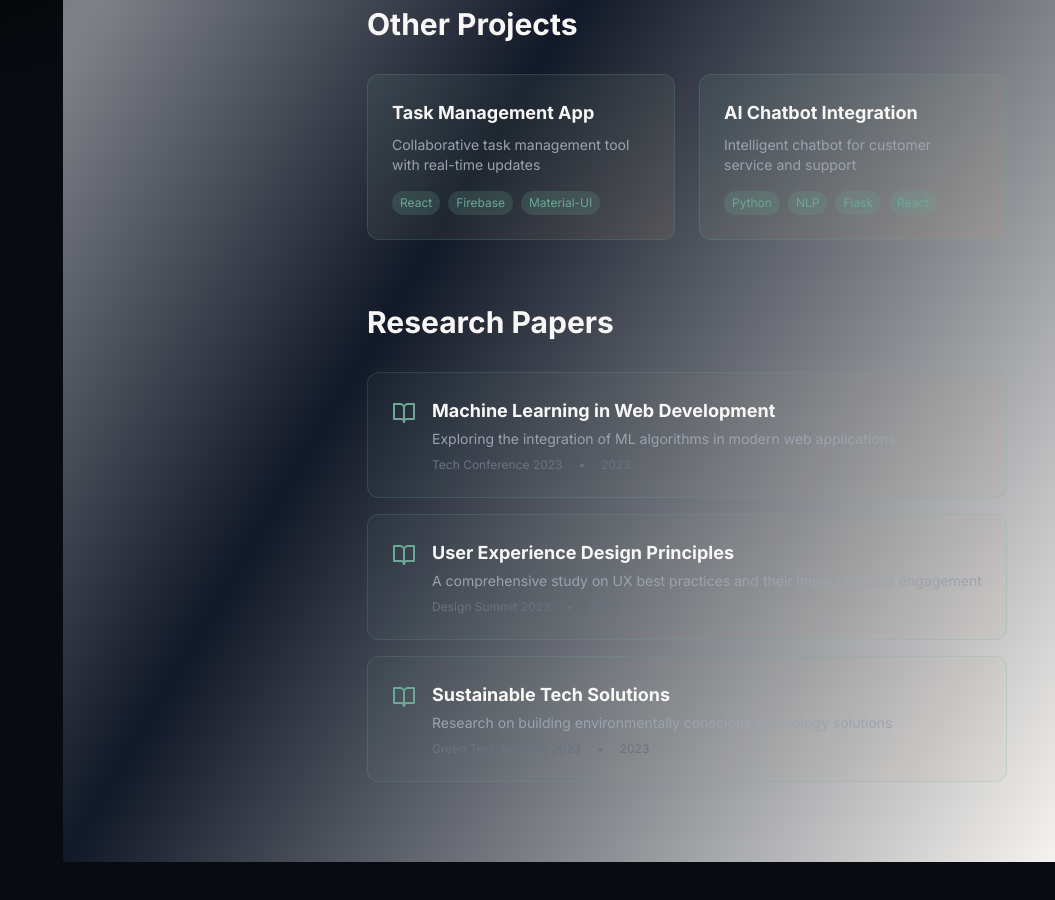
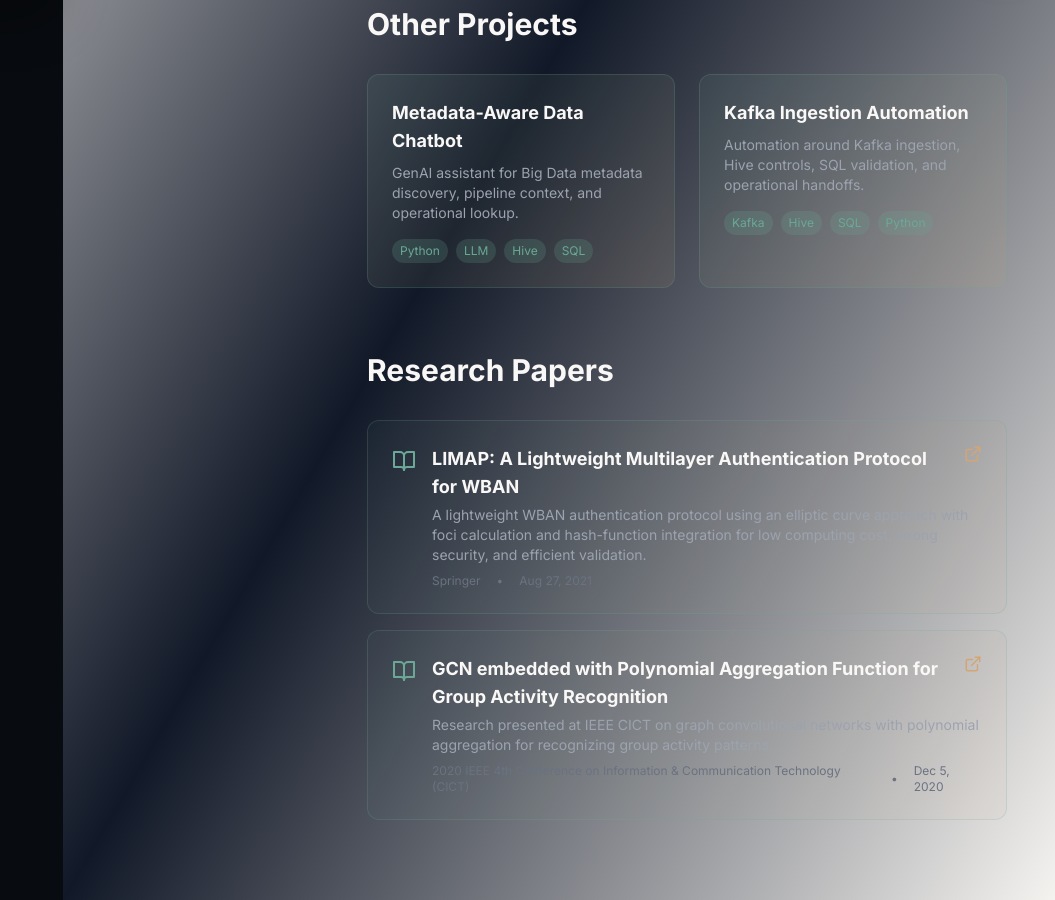
Before and after one commit to anjali-vashisth/anjali-vashisth.github.io, a Next.js app: page /research in a window 1280 px wide. Shown: the part 802-1702 px from the top of the page, without its empty margins (225-1280 px from the left). Before the commit the page ends 1664 px from the top, so only its background shows below. Built offline with nearby package versions, Linux system fonts and the light colour scheme.

Commit message:
change 5 gpt

```diff
--- a/app/achievements/page.tsx
+++ b/app/achievements/page.tsx
@@ -1,7 +1,7 @@
 "use client";
 
 import { motion } from "framer-motion";
-import { Award, Trophy, Star, Download, Award as CertIcon, Zap } from "lucide-react";
+import { Award, Trophy, Star, Download, ExternalLink, Zap } from "lucide-react";
 
 const achievements = [
   {
@@ -46,6 +46,8 @@ const certifications = [
   { title: "Scrum Master Certified", issuer: "Scrum Alliance", year: "2023" },
   { title: "Databricks Certified", issuer: "Databricks", year: "2024" },
 ];
+
+const certificationsUrl = "https://www.linkedin.com/in/anjalivashisth/details/certifications/";
 
 export default function Achievements() {
   const containerVariants = {
@@ -130,10 +132,14 @@ export default function Achievements() {
             <h2 className="text-3xl font-bold mb-8 text-light">Certifications</h2>
             <div className="space-y-4">
               {certifications.map((cert, index) => (
-                <motion.div
+                <motion.a
                   key={index}
+                  href={certificationsUrl}
+                  target="_blank"
+                  rel="noopener noreferrer"
                   variants={itemVariants}
-                  className="p-6 rounded-xl bg-gradient-to-r from-secondary/10 to-accent/10 border border-secondary/20 hover:border-accent/40 transition-all"
+                  className="block p-6 rounded-xl bg-gradient-to-r from-secondary/10 to-accent/10 border border-secondary/20 hover:border-accent/40 transition-all focus:outline-none focus:ring-2 focus:ring-accent"
+                  aria-label={`View ${cert.title} certification on LinkedIn`}
                 >
                   <div className="flex items-center justify-between">
                     <div className="flex items-center gap-4">
@@ -143,11 +149,14 @@ export default function Achievements() {
                         <p className="text-gray-400 text-sm">{cert.issuer}</p>
                       </div>
                     </div>
-                    <span className="text-sm text-gray-500 bg-secondary/10 px-3 py-1 rounded-full">
-                      {cert.year}
-                    </span>
+                    <div className="flex items-center gap-3">
+                      <span className="text-sm text-gray-500 bg-secondary/10 px-3 py-1 rounded-full">
+                        {cert.year}
+                      </span>
+                      <ExternalLink className="text-accent" size={18} aria-hidden="true" />
+                    </div>
                   </div>
-                </motion.div>
+                </motion.a>
               ))}
             </div>
           </motion.div>
--- a/app/career/page.tsx
+++ b/app/career/page.tsx
@@ -1,7 +1,7 @@
 "use client";
 
 import { motion } from "framer-motion";
-import { Briefcase, MapPin, Calendar, TrendingUp } from "lucide-react";
+import { Briefcase, MapPin, Calendar, ExternalLink, TrendingUp } from "lucide-react";
 
 const experience = [
   {
@@ -80,6 +80,8 @@ const skills = [
     items: ["Databricks Data Engineer Associate", "AWS Cloud Practitioner", "Certified Scrum Master", "ML by Andrew Ng"],
   },
 ];
+
+const certificationsUrl = "https://www.linkedin.com/in/anjalivashisth/details/certifications/";
 
 export default function Career() {
   const containerVariants = {
@@ -192,14 +194,28 @@ export default function Career() {
                     <h3 className="text-lg font-bold text-dark">{skillGroup.category}</h3>
                   </div>
                   <div className="flex flex-wrap gap-2">
-                    {skillGroup.items.map((skill, i) => (
+                    {skillGroup.items.map((skill, i) =>
+                      skillGroup.category === "Certifications" ? (
+                        <a
+                          key={i}
+                          href={certificationsUrl}
+                          target="_blank"
+                          rel="noopener noreferrer"
+                          className="inline-flex items-center gap-1.5 px-3 py-1 rounded-full bg-secondary/10 text-secondary text-sm font-medium hover:bg-secondary/20 transition-colors focus:outline-none focus:ring-2 focus:ring-secondary"
+                          aria-label={`View ${skill} certification on LinkedIn`}
+                        >
+                          {skill}
+                          <ExternalLink size={12} aria-hidden="true" />
+                        </a>
+                      ) : (
                         <span
                           key={i}
                           className="px-3 py-1 rounded-full bg-secondary/10 text-secondary text-sm font-medium hover:bg-secondary/20 transition-colors"
                         >
                           {skill}
                         </span>
-                    ))}
+                      )
+                    )}
                   </div>
                 </motion.div>
               ))}
--- a/app/research/page.tsx
+++ b/app/research/page.tsx
@@ -6,32 +6,32 @@ import { BookOpen, Github, ExternalLink } from "lucide-react";
 const projects = [
   {
     title: "Modern Portfolio Website",
-    description: "A beautifully designed portfolio using Next.js, Tailwind CSS, and Framer Motion",
+    description: "This portfolio, redesigned as a data-engineer storytelling experience with lightweight animation.",
     technologies: ["Next.js", "TypeScript", "Tailwind CSS", "Framer Motion"],
     link: "#",
     github: "#",
     featured: true,
   },
   {
-    title: "E-Commerce Platform",
-    description: "Full-stack e-commerce solution with user authentication and payment integration",
-    technologies: ["React", "Node.js", "MongoDB", "Stripe"],
+    title: "Airflow DAG Migration Factory",
+    description: "Reusable migration workflow for moving 600+ Airflow DAGs through Azure Pipelines with safer validation.",
+    technologies: ["Airflow", "Python", "Azure Pipelines", "Git"],
     link: "#",
     github: "#",
     featured: true,
   },
   {
-    title: "Task Management App",
-    description: "Collaborative task management tool with real-time updates",
-    technologies: ["React", "Firebase", "Material-UI"],
+    title: "Metadata-Aware Data Chatbot",
+    description: "GenAI assistant for Big Data metadata discovery, pipeline context, and operational lookup.",
+    technologies: ["Python", "LLM", "Hive", "SQL"],
     link: "#",
     github: "#",
     featured: false,
   },
   {
-    title: "AI Chatbot Integration",
-    description: "Intelligent chatbot for customer service and support",
-    technologies: ["Python", "NLP", "Flask", "React"],
+    title: "Kafka Ingestion Automation",
+    description: "Automation around Kafka ingestion, Hive controls, SQL validation, and operational handoffs.",
+    technologies: ["Kafka", "Hive", "SQL", "Python"],
     link: "#",
     github: "#",
     featured: false,
@@ -40,22 +40,20 @@ const projects = [
 
 const researchPapers = [
   {
-    title: "Machine Learning in Web Development",
-    description: "Exploring the integration of ML algorithms in modern web applications",
-    conference: "Tech Conference 2023",
-    year: 2023,
+    title: "LIMAP: A Lightweight Multilayer Authentication Protocol for WBAN",
+    description:
+      "A lightweight WBAN authentication protocol using an elliptic curve approach with foci calculation and hash-function integration for low computing cost, strong security, and efficient validation.",
+    conference: "Springer",
+    date: "Aug 27, 2021",
+    link: "https://link.springer.com/article/10.1007/s11277-021-08853-x",
   },
   {
-    title: "User Experience Design Principles",
-    description: "A comprehensive study on UX best practices and their impact on user engagement",
-    conference: "Design Summit 2023",
-    year: 2023,
-  },
-  {
-    title: "Sustainable Tech Solutions",
-    description: "Research on building environmentally conscious technology solutions",
-    conference: "Green Tech Initiative 2023",
-    year: 2023,
+    title: "GCN embedded with Polynomial Aggregation Function for Group Activity Recognition",
+    description:
+      "Research presented at IEEE CICT on graph convolutional networks with polynomial aggregation for recognizing group activity patterns.",
+    conference: "2020 IEEE 4th Conference on Information & Communication Technology (CICT)",
+    date: "Dec 5, 2020",
+    link: "https://ieeexplore.ieee.org/document/9312103/authors#authors",
   },
 ];
 
@@ -192,24 +190,31 @@ export default function Research() {
             <h2 className="text-3xl font-bold mb-8 text-light">Research Papers</h2>
             <div className="space-y-4">
               {researchPapers.map((paper, index) => (
-                <motion.div
+                <motion.a
                   key={index}
+                  href={paper.link}
+                  target="_blank"
+                  rel="noopener noreferrer"
                   variants={itemVariants}
-                  className="p-6 rounded-xl bg-gradient-to-r from-secondary/5 to-accent/5 border border-secondary/20 hover:border-accent/40 transition-all"
+                  className="block p-6 rounded-xl bg-gradient-to-r from-secondary/5 to-accent/5 border border-secondary/20 hover:border-accent/40 transition-all focus:outline-none focus:ring-2 focus:ring-accent"
+                  aria-label={`Open research paper: ${paper.title}`}
                 >
                   <div className="flex items-start gap-4">
                     <BookOpen className="text-secondary flex-shrink-0 mt-1" size={24} />
                     <div className="flex-1">
-                      <h3 className="text-lg font-bold text-light mb-1">{paper.title}</h3>
+                      <div className="flex items-start justify-between gap-4">
+                        <h3 className="text-lg font-bold text-light mb-1">{paper.title}</h3>
+                        <ExternalLink className="text-accent flex-shrink-0" size={18} aria-hidden="true" />
+                      </div>
                       <p className="text-gray-400 text-sm mb-2">{paper.description}</p>
                       <div className="flex items-center gap-4 text-xs text-gray-500">
                         <span>{paper.conference}</span>
                         <span>•</span>
-                        <span>{paper.year}</span>
+                        <span>{paper.date}</span>
                       </div>
                     </div>
                   </div>
-                </motion.div>
+                </motion.a>
               ))}
             </div>
           </motion.div>
--- a/components/Sidebar.tsx
+++ b/components/Sidebar.tsx
@@ -27,7 +27,7 @@ const navItems = [
 
 const socialLinks = [
   {
-    href: "https://linkedin.com/in/anjalivash19231",
+    href: "https://www.linkedin.com/in/anjalivashisth",
     label: "LinkedIn",
     icon: Linkedin,
   },
--- a/lib/chatbot.ts
+++ b/lib/chatbot.ts
@@ -5,7 +5,7 @@ const resumeData = {
     email: "jobsforanjalivashisth@gmail.com",
     phone: "+91 9943750590",
     location: "Bangalore, India",
-    linkedin: "https://www.linkedin.com/in/anjali-vashisth",
+    linkedin: "https://www.linkedin.com/in/anjalivashisth",
     github: "https://github.com/anjali-vashisth",
     instagram: "https://www.instagram.com/anjali__vashisth",
   },
@@ -78,8 +78,18 @@ const resumeData = {
   awards: ["Insta Award - Big Data Automation", "Gem Award - Task Optimization", "Agile Champion", "Google Dev Hackathon Award"],
 
   publications: [
-    { title: "GCN + Polynomial Aggregation for Group Activity Recognition", venue: "IEEE Explorer", year: 2021 },
-    { title: "LIMAP: Multilayer Authentication Protocol for Wireless Body Area Network", venue: "Springer", year: 2020 },
+    {
+      title: "LIMAP: A Lightweight Multilayer Authentication Protocol for WBAN",
+      venue: "Springer",
+      date: "Aug 27, 2021",
+      link: "https://link.springer.com/article/10.1007/s11277-021-08853-x",
+    },
+    {
+      title: "GCN embedded with Polynomial Aggregation Function for Group Activity Recognition",
+      venue: "2020 IEEE 4th Conference on Information & Communication Technology (CICT)",
+      date: "Dec 5, 2020",
+      link: "https://ieeexplore.ieee.org/document/9312103/authors#authors",
+    },
   ],
 
   sideWorks: {
@@ -149,8 +159,11 @@ I'm also skilled in leadership, mentorship, and project management. What specifi
     keywords: ["publications", "research", "papers", "ieee", "springer", "academic"],
     response: `I've published 2 research papers:
 
-✓ **"GCN + Polynomial Aggregation for Group Activity Recognition"** - IEEE Explorer (2021)
-✓ **"LIMAP: Multilayer Authentication Protocol for Wireless Body Area Network"** - Springer (2020)
+✓ **"LIMAP: A Lightweight Multilayer Authentication Protocol for WBAN"** - Springer (Aug 27, 2021)
+https://link.springer.com/article/10.1007/s11277-021-08853-x
+
+✓ **"GCN embedded with Polynomial Aggregation Function for Group Activity Recognition"** - 2020 IEEE 4th Conference on Information & Communication Technology (CICT), Dec 5, 2020
+https://ieeexplore.ieee.org/document/9312103/authors#authors
 
 I'm passionate about combining academic research with practical applications. Visit the Research section for more details!`,
   },
@@ -194,7 +207,7 @@ Visit the Side Works section to learn more about my creative pursuits!`,
 
 📧 **Email:** jobsforanjalivashisth@gmail.com
 📱 **Phone:** +91 9943750590
-🔗 **LinkedIn:** linkedin.com/in/anjali-vashisth
+🔗 **LinkedIn:** www.linkedin.com/in/anjalivashisth
 💻 **GitHub:** github.com/anjali-vashisth
 📸 **Instagram:** instagram.com/anjali__vashisth
 📍 **Location:** Bangalore, India
@@ -249,5 +262,5 @@ export async function generateResponse(userMessage: string): Promise<string> {
 Or you can contact me directly at:
 📧 Email: anjalivashisth1111@gmail.com
 📱 Phone: +91 9943750590
-🔗 LinkedIn: linkedin.com/in/anjalivash19231`;
+🔗 LinkedIn: www.linkedin.com/in/anjalivashisth`;
 }
```
Lines whose indentation alone changed are shown as unchanged.
